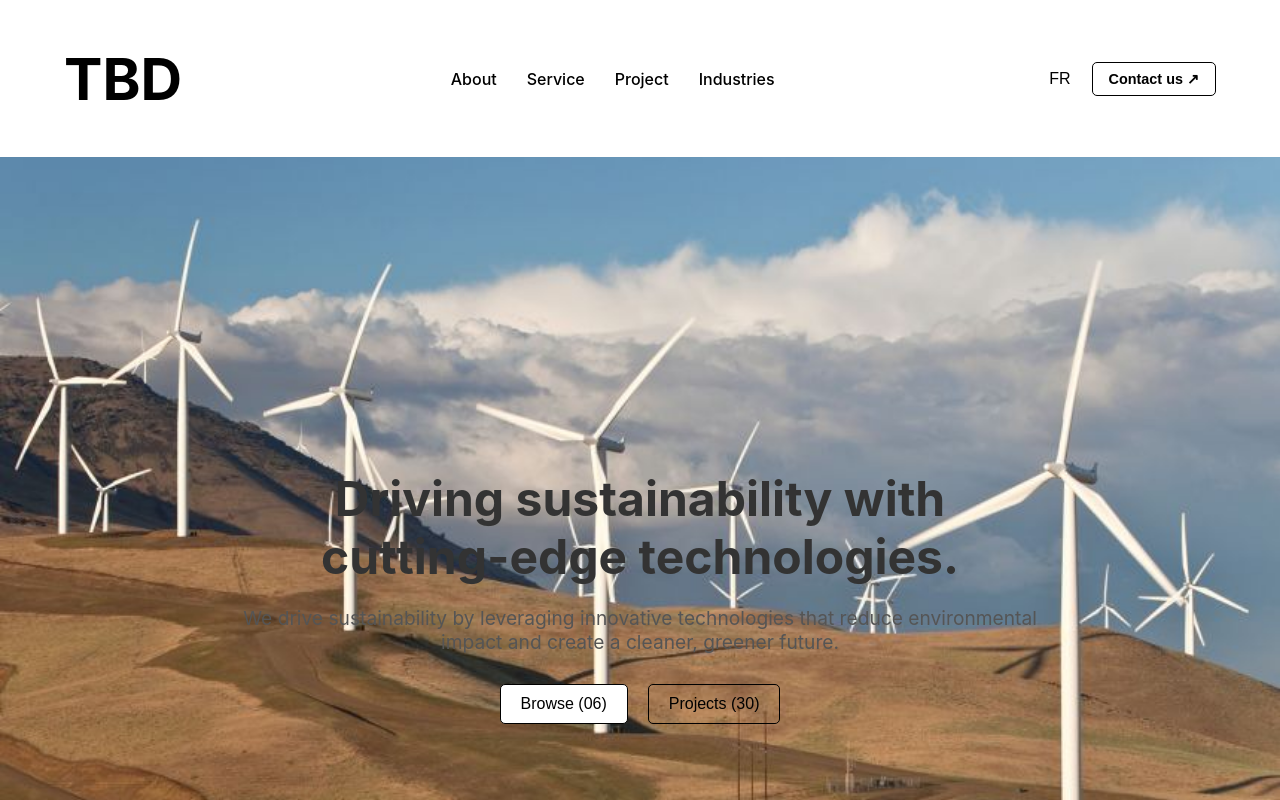
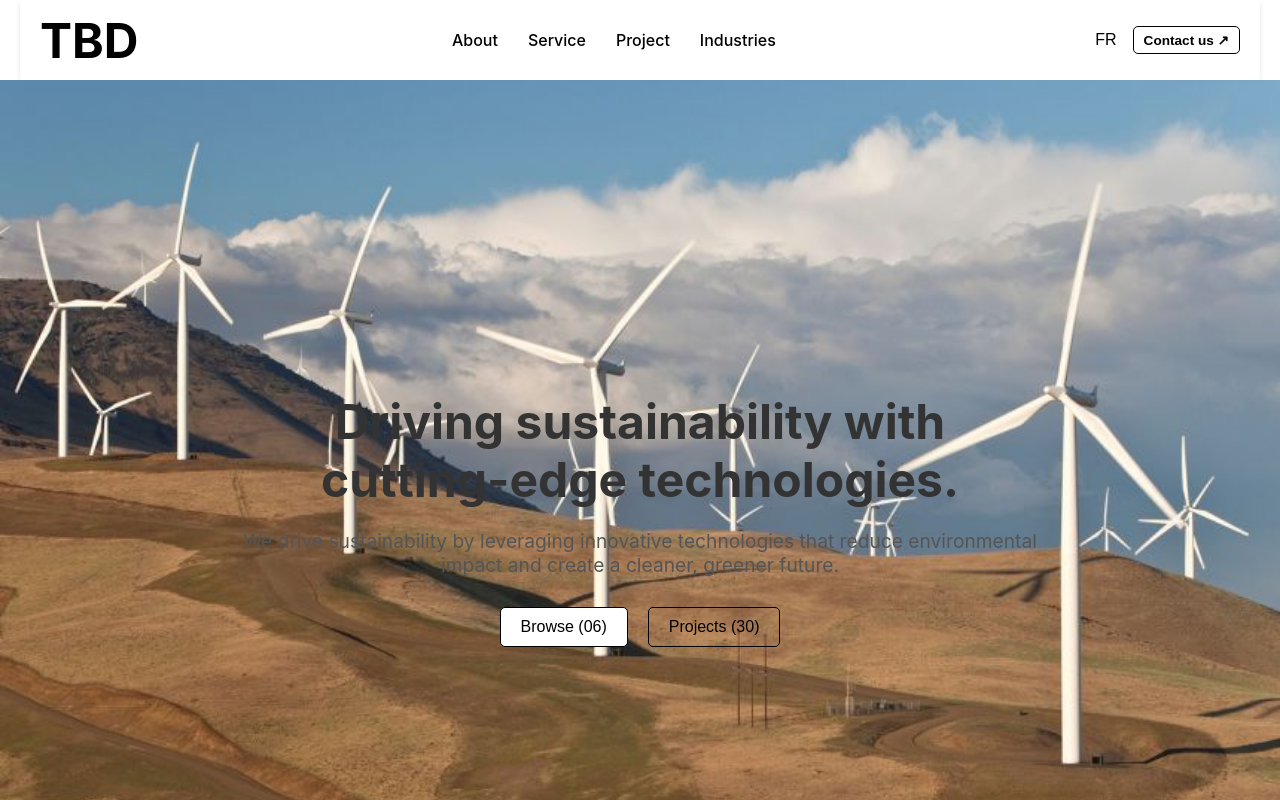
Before and after one commit to Engineering-Conference-Team-ACEU/OEC, a React (Create React App) app: page / in a window 1280 px wide. Shown: the top 800 px of the page. Built offline with nearby package versions, Linux system fonts and the light colour scheme.

Commit message:
fixed header

```diff
--- a/src/styles/Header.css
+++ b/src/styles/Header.css
@@ -1,20 +1,24 @@
 .header {
     display: flex;
-    justify-content: space-between; /* Centers content horizontally */
-    align-items: center; /* Centers items vertically */
-    padding: 5px 5%;
-    background-color: #fff; /* Adjust as needed */
-    box-shadow: 0 2px 5px rgba(0, 0, 0, 0.1);
+    justify-content: space-between; /* Space between logo, nav, and actions */
+    align-items: center; /* Vertically align items */
+    padding: 10px 20px; /* Reduce padding */
+    max-width: 1200px; /* Center-align header with limited width */
+    margin: 0 auto; /* Center the header horizontally */
+    height: 60px; /* Set a fixed height for the header */
+    background-color: #fff; /* Background color */
+    box-shadow: 0 2px 5px rgba(0, 0, 0, 0.1); /* Optional shadow */
   }
 
   .header__logo {
-    font-size: 1.8rem;
+    font-size: 1.5rem; /* Slightly smaller logo font size */
     font-weight: bold;
+    cursor: pointer;
   }
 
   .header__nav {
-    flex: 1; /* Allow the nav to stretch */
-    text-align: center; /* Center navigation links */
+    flex: 1;
+    text-align: center; /* Center the navigation links */
   }
 
   .header__menu {
@@ -25,7 +29,7 @@
   }
 
   .header__menu li {
-    margin: 0 15px; /* Adjust spacing between links */
+    margin: 0 15px; /* Space between links */
     font-size: 1rem;
     font-weight: 500;
     cursor: pointer;
@@ -34,7 +38,7 @@
   .header__actions {
     display: flex;
     align-items: center;
-    gap: 15px; /* Spacing between buttons */
+    gap: 10px; /* Reduce space between language toggle and button */
   }
 
   .header__language-toggle {
@@ -45,11 +49,34 @@
   }
 
   .header__contact {
-    padding: 8px 16px;
-    font-size: 0.9rem;
+    padding: 5px 10px; /* Reduce padding for the button */
+    font-size: 0.85rem; /* Slightly smaller font size */
     font-weight: bold;
     border: 1px solid black;
     border-radius: 5px;
     background: white;
     cursor: pointer;
   }
+
+  .header__menu li {
+    margin: 0 15px; /* Space between links */
+    font-size: 1rem;
+    font-weight: 500;
+    cursor: pointer;
+    position: relative; /* Necessary for the pseudo-element */
+  }
+
+  .header__menu li::after {
+    content: ''; /* Empty content for the pseudo-element */
+    position: absolute;
+    left: 0;
+    bottom: -5px; /* Position underline just below the text */
+    width: 0;
+    height: 2px; /* Thickness of the underline */
+    background-color: black; /* Color of the underline */
+    transition: width 0.3s ease; /* Smooth transition for the hover effect */
+  }
+
+  .header__menu li:hover::after {
+    width: 100%; /* Full width on hover */
+  }
```
